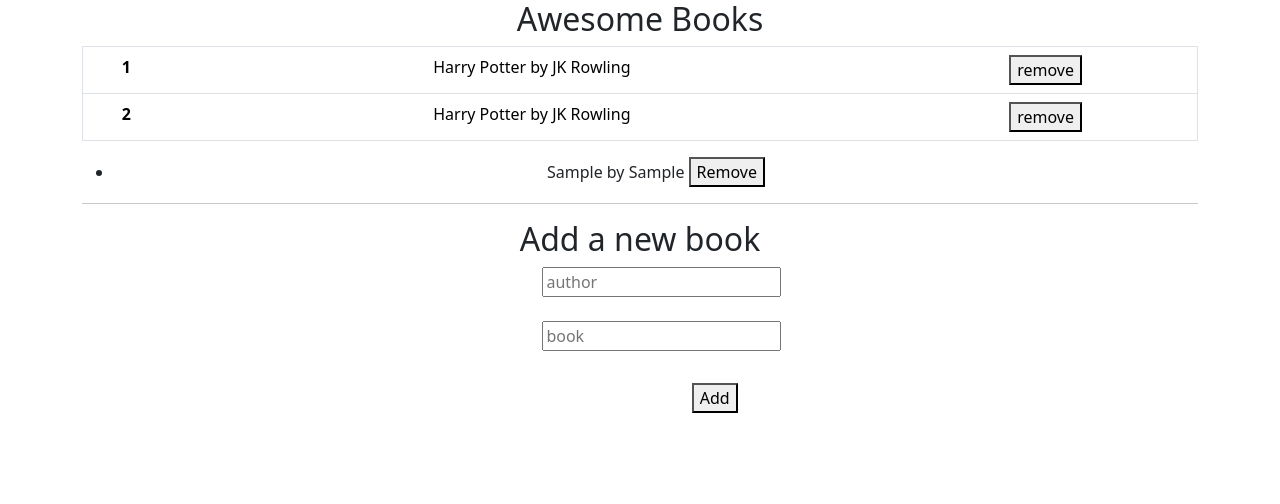
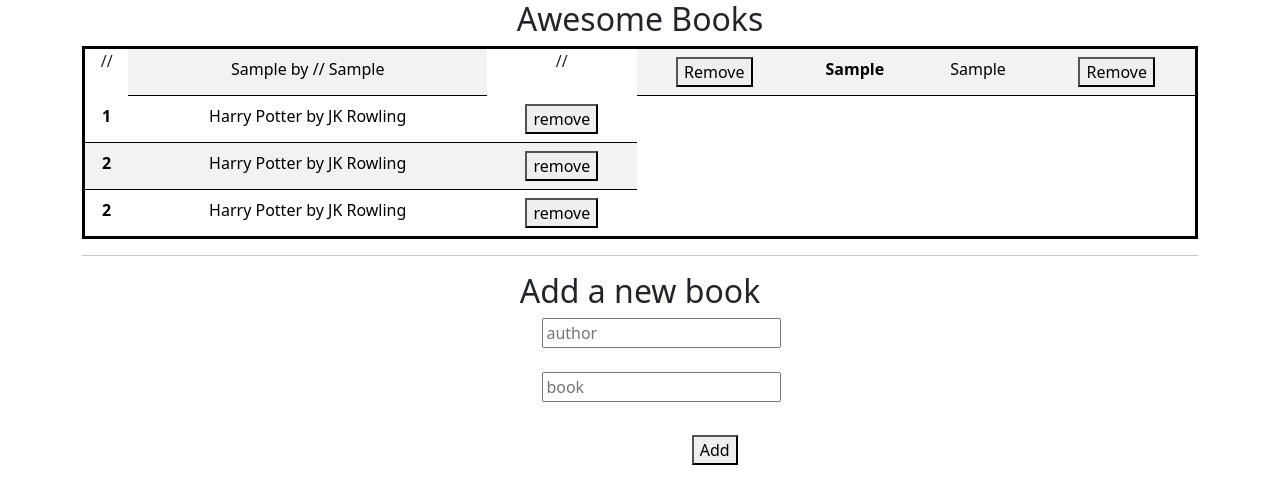
Before and after one commit to danielamoreno699/Collection_book_project, a website: page index.html in a window 1280 px wide. Both pictures are taken after typing "Sample", "Sample" into the empty fields and a click on the button "Add". Drawn offline with nearby package versions, Linux system fonts and the light colour scheme.

Commit message:
Update styling

```diff
--- a/index.css
+++ b/index.css
@@ -1,9 +1,11 @@
+
+.tbody-container{
+  border: 3px solid black;
+}
 
 .table{
   width: 67%;
-    background-color: #e0ebe0;
-    margin: auto;
-    border: 1px solid;
+  margin: auto;
 }
 
 .form-container{
@@ -17,5 +19,4 @@
   position: absolute;
   top: 108%;
   right: 0%;
-
 }
--- a/index.html
+++ b/index.html
@@ -16,10 +16,15 @@
 
       <h2>Awesome Books</h2>
 
-    <table class="table w60">
-      <tbody>
+    <table class="table w60 table table-striped table-hover">
+      <tbody id='tbody-container' class='tbody-container'>
         <tr>
           <th scope="row">1</th>
+          <td>Harry Potter by JK Rowling </td>
+          <td><button>remove</button> </td>
+        </tr>
+        <tr>
+          <th scope="row">2</th>
           <td>Harry Potter by JK Rowling </td>
           <td><button>remove</button> </td>
         </tr>
--- a/index.js
+++ b/index.js
@@ -9,14 +9,21 @@
 class UI {
   // eslint-disable-next-line class-methods-use-this
   addBookToTheList(book) {
-    const ul = document.getElementById('ul-list');
+    const ul = document.getElementById('tbody-container');
 
-    const li = document.createElement('li');
+    const li = document.createElement('tr');
 
     li.innerHTML = `
-    <span class="title">${book.title}</span> by
-    <span class="author">${book.author}</span>
-    <button class="delete">Remove</button>
+
+    // <td><span class="title">${book.title}</span> by
+    // <span class="author">${book.author}</span></td>
+    // <td><button class="delete">Remove</button></td>
+
+  <tr>
+    <th scope="row">${book.title}</th>
+    <td>${book.author}</td>
+    <td><button>Remove</button> </td>
+  </tr>
   `;
     // return li
     ul.insertBefore(li, ul.firstChild);
```
